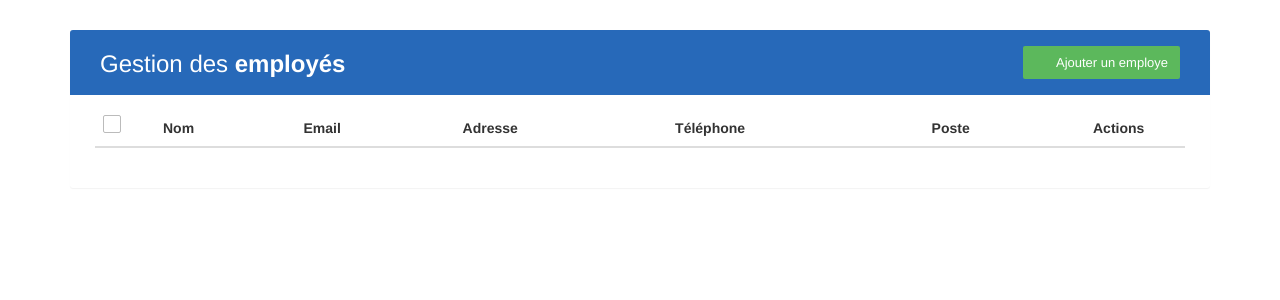
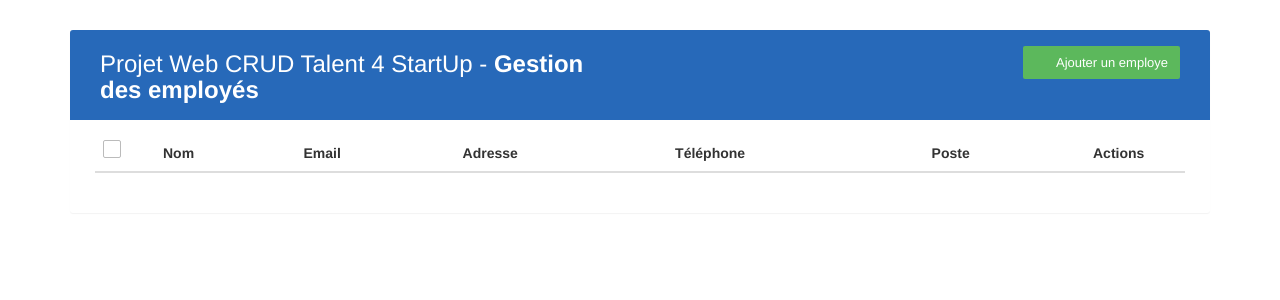
Before and after one commit to DiengWinz55/Application-Web-CRUD-Talent4StartUp-2025, a Django app: page /ajout/ in a window 1280 px wide. Shown: the top 300 px of the page. Run offline with Django 5.2, Linux system fonts and the light colour scheme; lists and menus that the app fills with data are empty; some libraries are stand-ins or nearby versions.

Commit message:
Ajout backend V3

```diff
--- a/backend/app/static/style.css
+++ b/backend/app/static/style.css
@@ -1,7 +1,8 @@
+@import url('https://fonts.googleapis.com/css2?family=Montserrat:ital,wght@0,100..900;1,100..900&family=Orbitron:wght@400..900&family=Poppins:ital,wght@0,100;0,200;0,300;0,400;0,500;0,600;0,700;0,800;0,900;1,100;1,200;1,300;1,400;1,500;1,600;1,700;1,800;1,900&display=swap');
 body {
     color: #1c4796;
     background: #f5f5f5;
-    font-family: 'Varela Round', sans-serif;
+    font-family: 'Poppins', sans-serif;
     font-size: 13px;
 }
 .table-wrapper {
--- a/backend/app/templates/index.html
+++ b/backend/app/templates/index.html
@@ -13,6 +13,9 @@
 <link rel="stylesheet" href="https://maxcdn.bootstrapcdn.com/bootstrap/3.3.7/css/bootstrap.min.css">
 <script src="https://ajax.googleapis.com/ajax/libs/jquery/1.12.4/jquery.min.js"></script>
 <script src="https://maxcdn.bootstrapcdn.com/bootstrap/3.3.7/js/bootstrap.min.js"></script>
+<link rel="preconnect" href="https://fonts.googleapis.com">
+<link rel="preconnect" href="https://fonts.gstatic.com" crossorigin>
+<link href="https://fonts.googleapis.com/css2?family=Montserrat:ital,wght@0,100..900;1,100..900&family=Orbitron:wght@400..900&family=Poppins:ital,wght@0,100;0,200;0,300;0,400;0,500;0,600;0,700;0,800;0,900;1,100;1,200;1,300;1,400;1,500;1,600;1,700;1,800;1,900&display=swap" rel="stylesheet">
 <script src="{% static 'script.js' %}"></script>
 </head>
 <body>
@@ -21,7 +24,7 @@
             <div class="table-title">
                 <div class="row">
                     <div class="col-sm-6">
-                        <h2>Gestion des <b>employés</b></h2>
+                        <h2>Projet Web CRUD Talent 4 StartUp -  <b>Gestion des employés</b></h2>
                     </div>
                     <div class="col-sm-6">
                         <a href="#addEmployeeModal" class="btn btn-success" data-toggle="modal">
```
